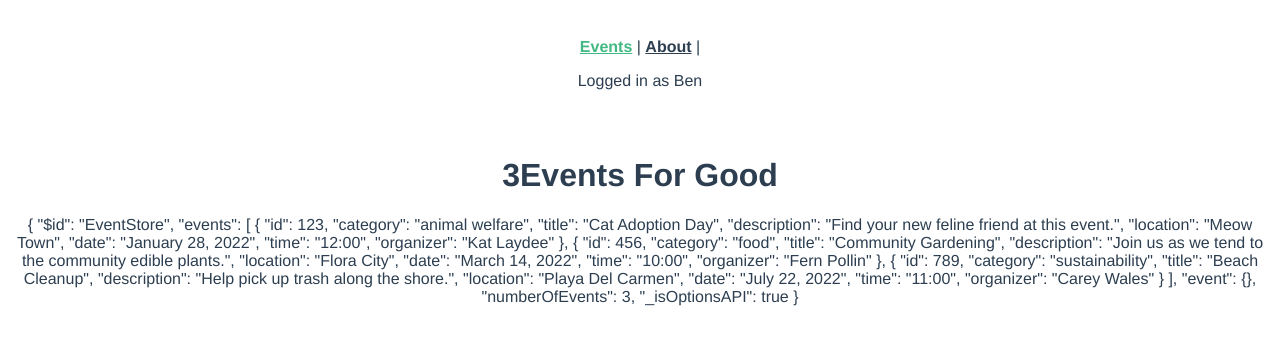
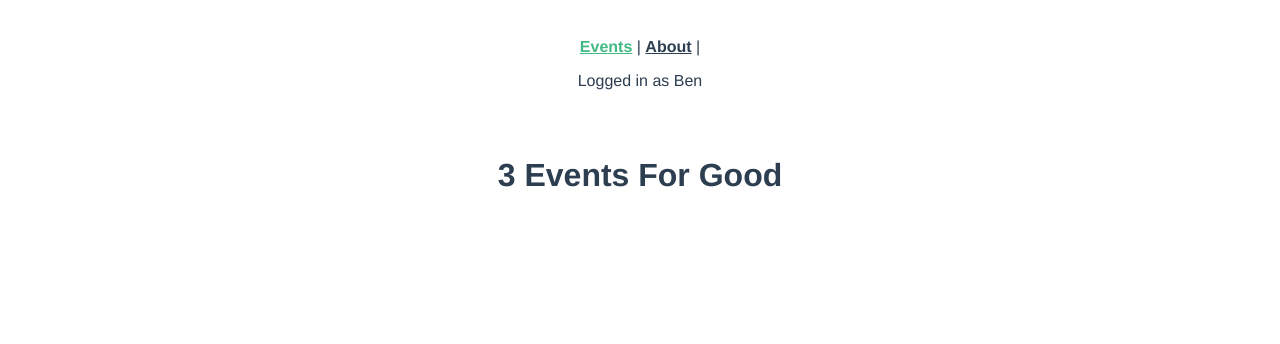
Before and after one commit to yxj0312/real-world-vue-3-composition-api, a Vue app: page / in a window 1280 px wide. Shown: the top 344 px of the page. Built offline with nearby package versions, Linux system fonts and the light colour scheme; data requests are answered from the project's data file.

Commit message:
change event

```diff
--- a/src/views/EventListView.vue
+++ b/src/views/EventListView.vue
@@ -18,9 +18,8 @@ onMounted(() => {
 </script>
 
 <template>
-  <h1>{{ eventStore.numberOfEvents }}Events For Good</h1>
+  <h1>{{ eventStore.numberOfEvents }} Events For Good</h1>
   <div class="events">
-    {{ eventStore }}
     <EventCard v-for="event in events" :key="event.id" :event="event" />
   </div>
 </template>
```
